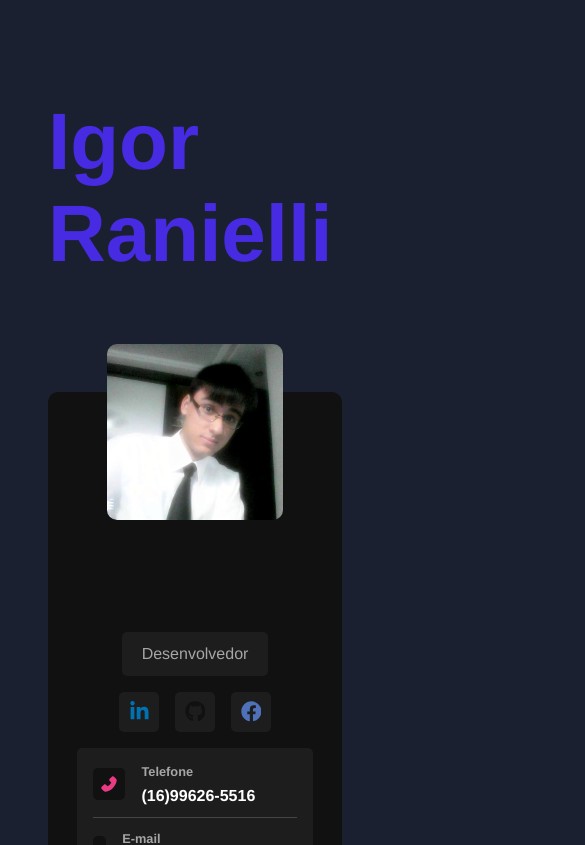
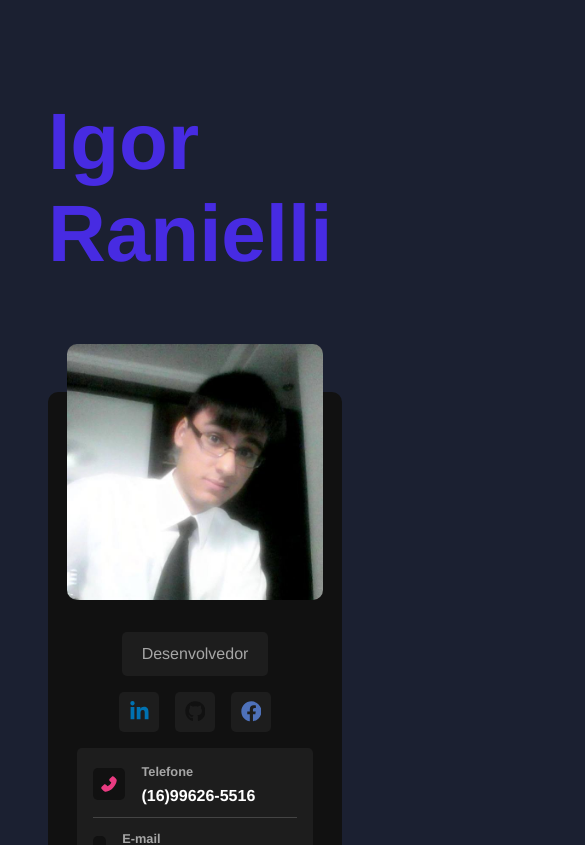
Before and after one commit to Igor-Ranielli/Portfolio-Vite-React-SASS, a React (Vite) app: page / in a window 390 px wide. Shown: the top 845 px of the page, 585 px wide, since content can reach past the window. Built offline with nearby package versions, Linux system fonts and the light colour scheme.

Commit message:
Version 1.2 - responsive image

```diff
--- a/src/styles/components/projectscontainer.sass
+++ b/src/styles/components/projectscontainer.sass
@@ -35,8 +35,8 @@
 
 
             img
-                max-width:600px
-                max-height:400px
+                max-width:40rem
+                max-height:35rem
                 backdrop-filter: blur(16px) saturate(180%)
                 background-color: rgba(17, 25, 40, 0.25)
                 border-radius: 12px
--- a/src/styles/components/sidebar.sass
+++ b/src/styles/components/sidebar.sass
@@ -13,7 +13,8 @@
     padding: 3rem 0
 
     img
-        max-width: 60%
+        height: 16rem
+        width: 16rem
         border-radius: variables.$container-border-radius
         position: absolute
         top: -3rem
--- a/src/styles/components/technologiescontainer.sass
+++ b/src/styles/components/technologiescontainer.sass
@@ -23,6 +23,7 @@
 
             svg
                 font-size: 6rem
+
 
         #html
             svg
```
